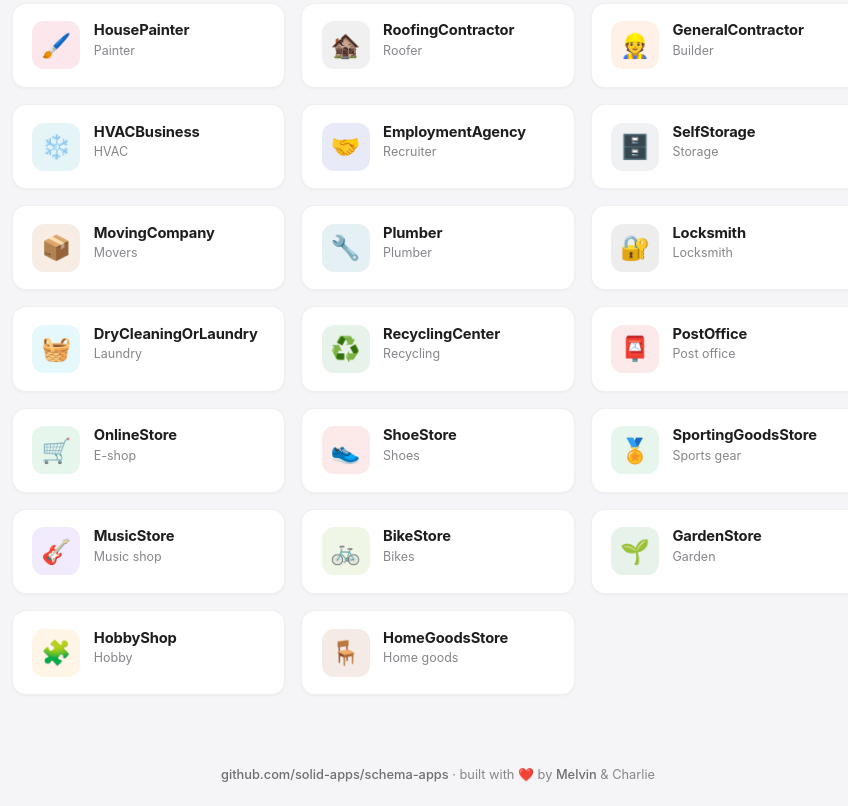
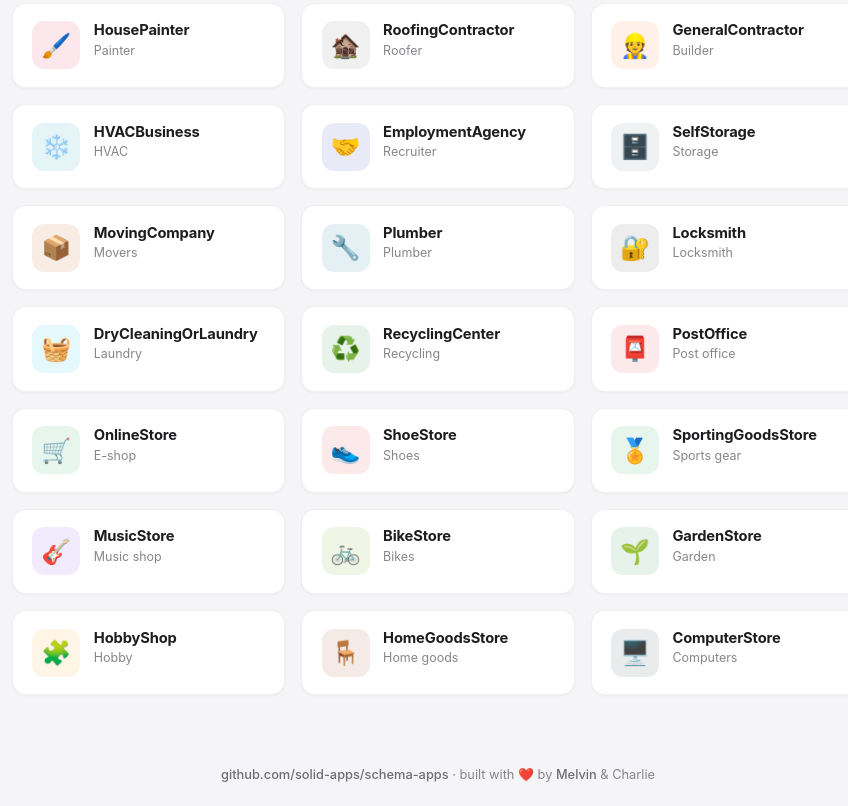
Before and after one commit to solid-apps/schema-apps, a website: page index.html in a window 1280 px wide. Shown: the part 10460-11266 px from the top of the page, without its empty margins (202-1050 px from the left). Drawn offline with Linux system fonts and the light colour scheme.

Commit message:
schema-apps: gallery entry for ComputerStore

```diff
--- a/index.html
+++ b/index.html
@@ -500,6 +500,7 @@ const APPS = [
   { file: "garden-store.html", name: "GardenStore", icon: "🌱", accent: "#15803d", tag: "Garden" },
   { file: "hobby-shop.html", name: "HobbyShop", icon: "🧩", accent: "#f59e0b", tag: "Hobby" },
   { file: "home-goods-store.html", name: "HomeGoodsStore", icon: "🪑", accent: "#92400e", tag: "Home goods" },
+  { file: "computer-store.html", name: "ComputerStore", icon: "🖥️", accent: "#334155", tag: "Computers" },
 ];
 
 const grid = document.getElementById("grid");
```
